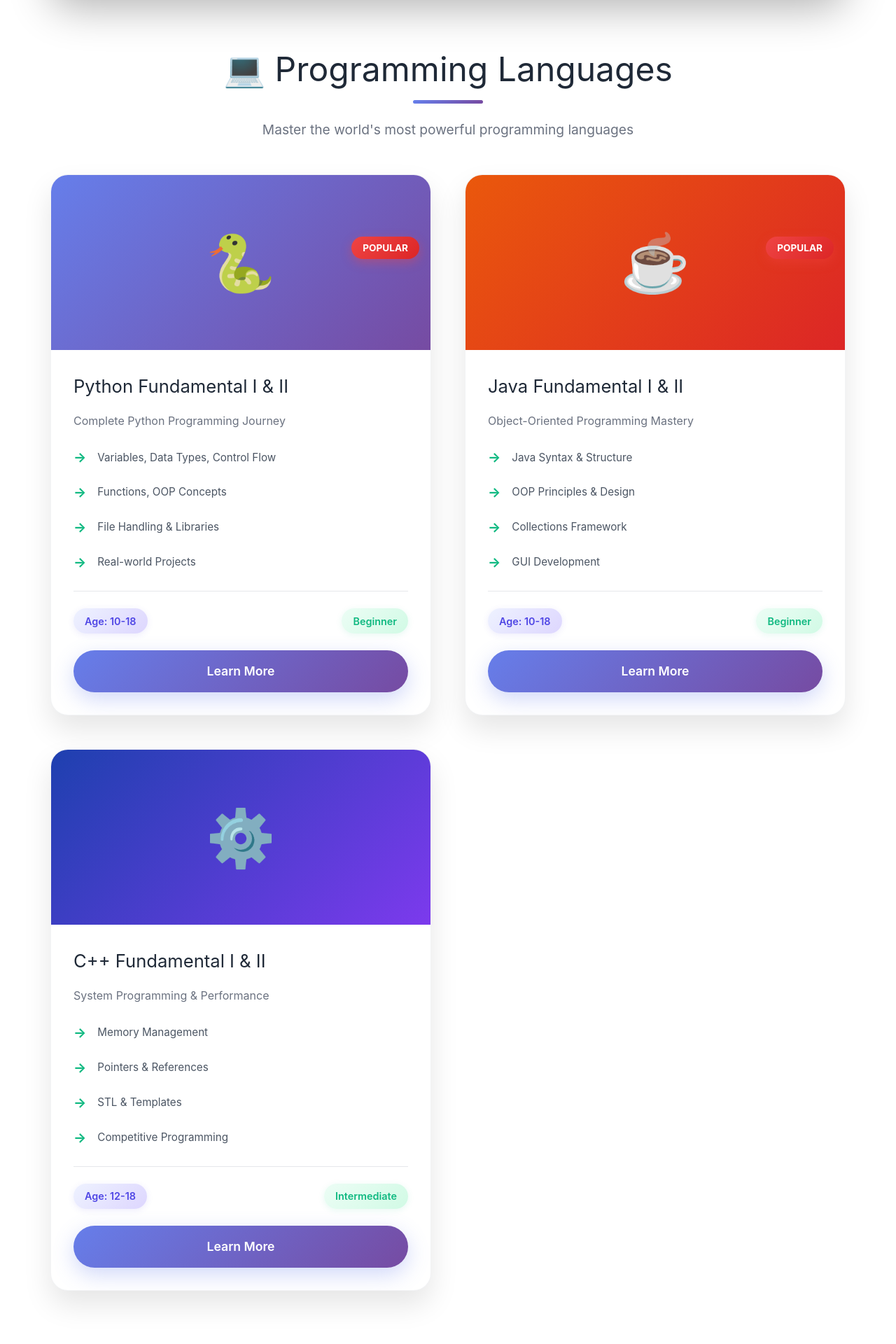
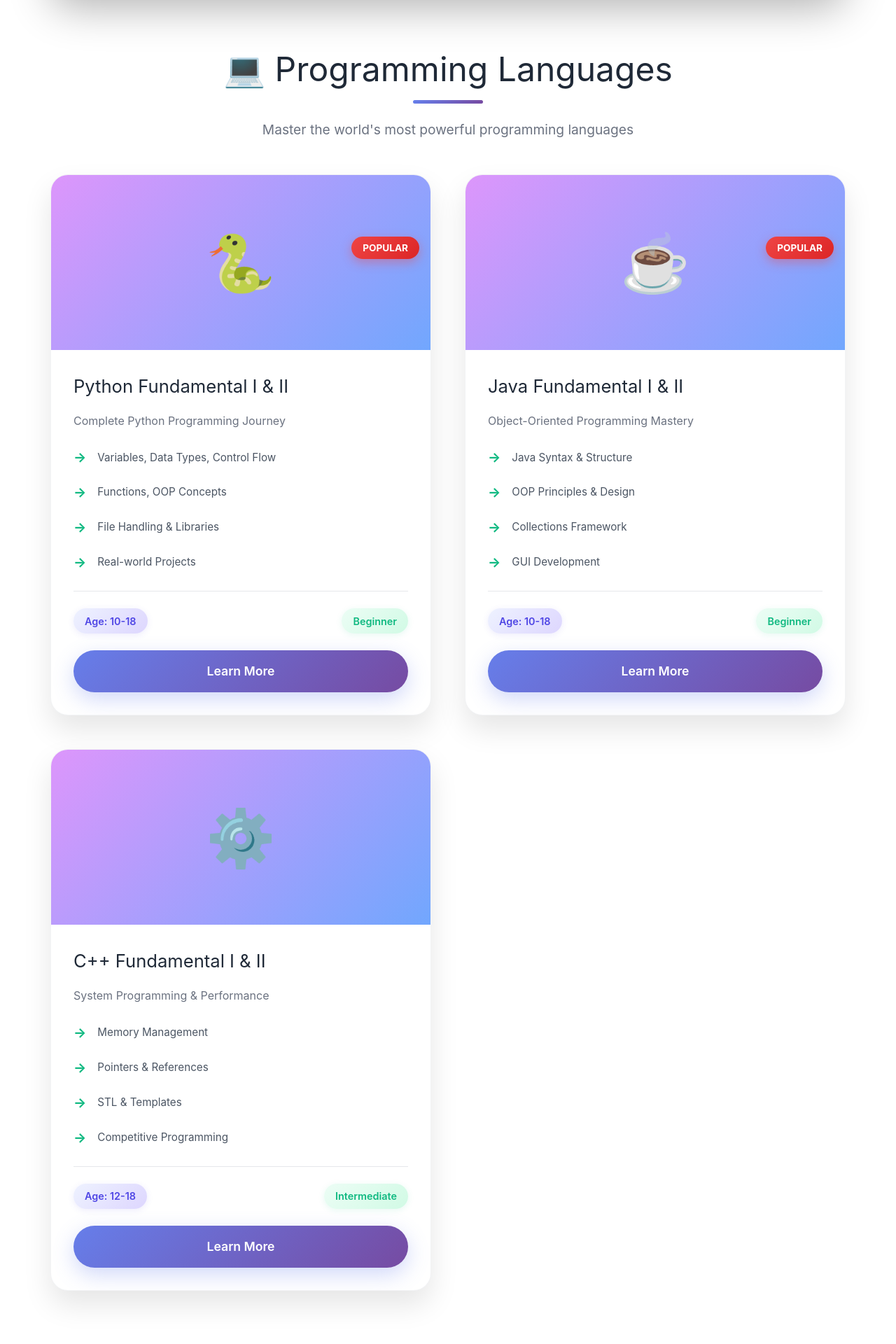
Before and after one commit to hangzhaosbu/aicoding, a Jekyll site: the page built from course.md, in a window 1280 px wide. Shown: the part 1328-3248 px from the top of the page at 70% size. Built offline with Jekyll 4.4.1, drawn with Linux system fonts in a browser that asks for light colours.

Commit message:
Update course.md

```diff
--- a/course.md
+++ b/course.md
@@ -12,6 +12,12 @@
     0% { background-position: 0% 50%; }
     50% { background-position: 100% 50%; }
     100% { background-position: 0% 50%; }
+  }
+
+  .gradient-animated-bg {
+    background: linear-gradient(135deg, #667eea 0%, #764ba2 25%, #f093fb 50%, #4facfe 100%);
+    background-size: 300% 300%;
+    animation: gradientWave 12s ease infinite;
   }
 
   @keyframes float {
@@ -706,7 +712,7 @@
   <div class="courses-grid">
     <!-- Python Course -->
     <div class="course-card">
-      <div class="course-image" style="background: linear-gradient(135deg, #667eea 0%, #764ba2 100%);">
+      <div class="course-image gradient-animated-bg">
         <div class="badge-container">
           <span class="popular-badge">
             <span class="en-content">POPULAR</span>
@@ -761,7 +767,7 @@
 
     <!-- Java Course -->
     <div class="course-card">
-      <div class="course-image" style="background: linear-gradient(135deg, #EA580C 0%, #DC2626 100%);">
+      <div class="course-image gradient-animated-bg">
         <div class="badge-container">
           <span class="popular-badge">
             <span class="en-content">POPULAR</span>
@@ -816,7 +822,7 @@
 
     <!-- C++ Course -->
     <div class="course-card">
-      <div class="course-image" style="background: linear-gradient(135deg, #1E40AF 0%, #7C3AED 100%);">
+      <div class="course-image gradient-animated-bg">
         ⚙️
       </div>
       <div class="course-content">
@@ -881,7 +887,7 @@
   <div class="courses-grid-2x3">
     <!-- Data Structures -->
     <div class="course-card">
-      <div class="course-image" style="background: linear-gradient(135deg, #06B6D4 0%, #3B82F6 100%);">
+      <div class="course-image gradient-animated-bg">
         🗂️
       </div>
       <div class="course-content">
@@ -930,7 +936,7 @@
 
     <!-- Algorithms -->
     <div class="course-card">
-      <div class="course-image" style="background: linear-gradient(135deg, #06B6D4 0%, #3B82F6 100%);">
+      <div class="course-image gradient-animated-bg">
         🧮
       </div>
       <div class="course-content">
@@ -979,7 +985,7 @@
 
     <!-- Machine Learning -->
     <div class="course-card">
-      <div class="course-image" style="background: linear-gradient(135deg, #8B5CF6 0%, #EC4899 100%);">
+      <div class="course-image gradient-animated-bg">
         <div class="badge-container">
           <span class="hot-badge">
             <span class="en-content">HOT</span>
@@ -1034,7 +1040,7 @@
 
     <!-- AP CSA -->
     <div class="course-card">
-      <div class="course-image" style="background: linear-gradient(135deg, #10B981 0%, #059669 100%);">
+      <div class="course-image gradient-animated-bg">
         📘
       </div>
       <div class="course-content">
@@ -1083,7 +1089,7 @@
 
     <!-- AP CSP -->
     <div class="course-card">
-      <div class="course-image" style="background: linear-gradient(135deg, #10B981 0%, #0891B2 100%);">
+      <div class="course-image gradient-animated-bg">
         <div class="badge-container">
           <span class="new-badge">
             <span class="en-content">NEW</span>
@@ -1138,7 +1144,7 @@
 
     <!-- Web Development - New Course -->
     <div class="course-card">
-      <div class="course-image" style="background: linear-gradient(135deg, #F59E0B 0%, #EF4444 100%);">
+      <div class="course-image gradient-animated-bg">
         <div class="badge-container">
           <span class="popular-badge">
             <span class="en-content">TRENDING</span>
```
